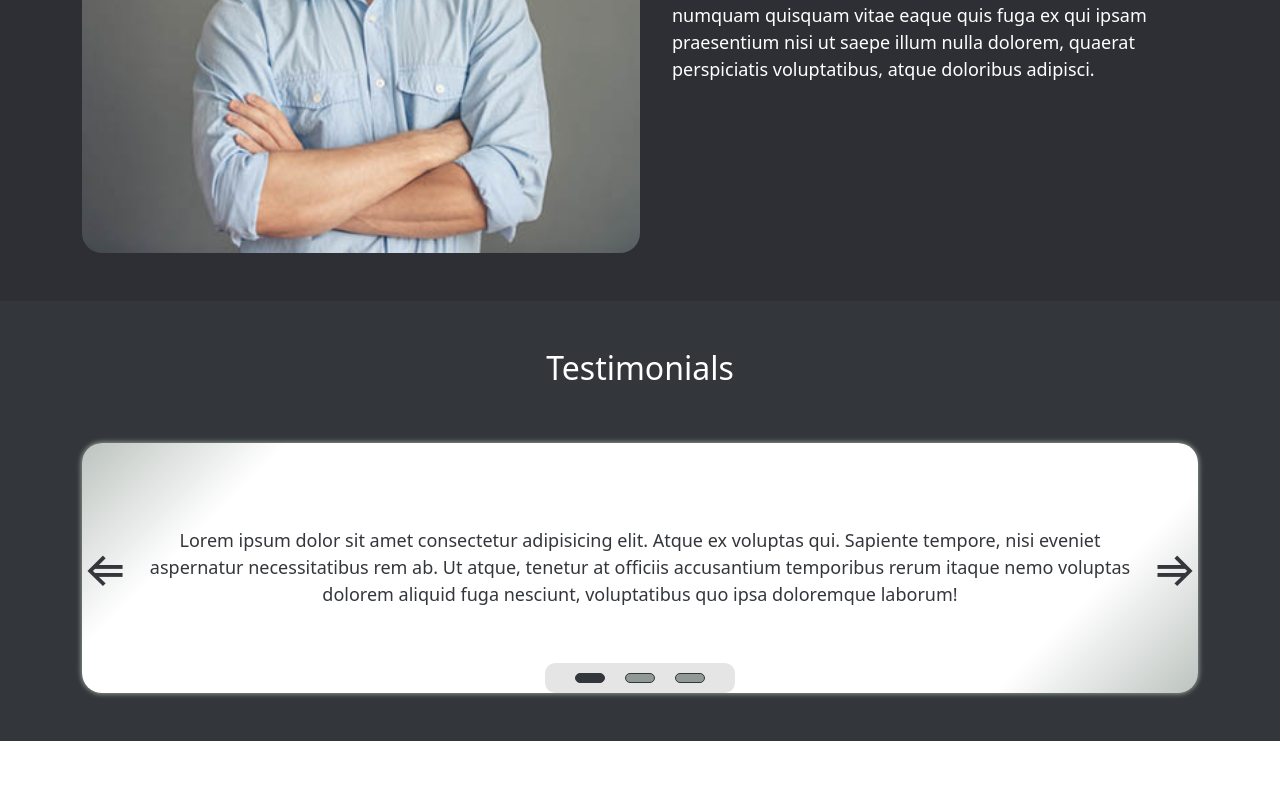
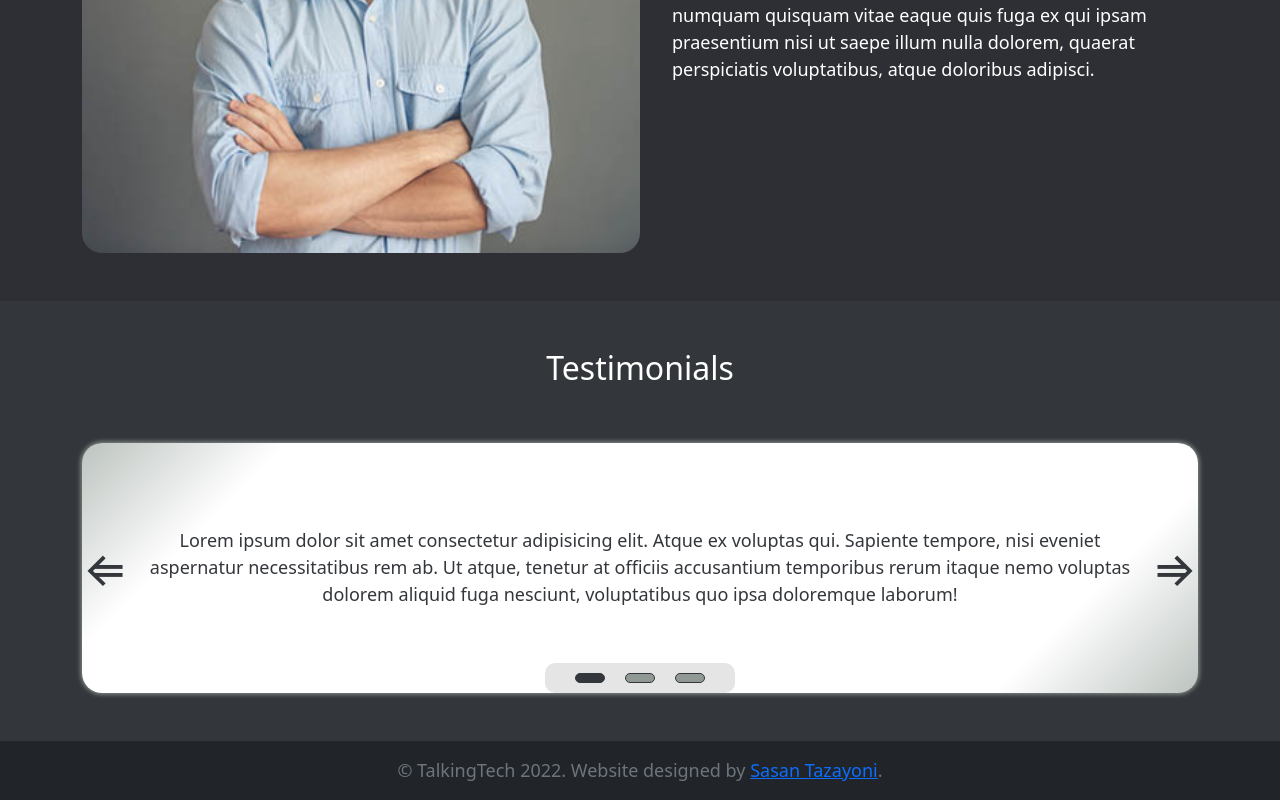
Before and after one commit to SasanTazayoni/TalkingTech, a plain HTML site: page home.html in a window 1280 px wide. Shown: the part 1304-2104 px from the top of the page. Before the commit the page ends 2045 px from the top, so only its background shows below. Drawn offline with nearby package versions, Linux system fonts and the light colour scheme.

Commit message:
Footer added

```diff
--- a/home.html
+++ b/home.html
@@ -249,6 +249,13 @@
       </div>
     </section>
 
+    <footer class="footer mt-auto py-3 bg-dark">
+     <div class="container">
+      <span class="text-muted">&copy; TalkingTech 2022. Website designed by
+          <a href="https://github.com/SasanTazayoni">Sasan Tazayoni</a>.</span>
+     </div>
+    </footer>
+
     <script
       src="https://cdn.jsdelivr.net/npm/bootstrap@5.2.0/dist/js/bootstrap.bundle.min.js"
       integrity="sha384-A3rJD856KowSb7dwlZdYEkO39Gagi7vIsF0jrRAoQmDKKtQBHUuLZ9AsSv4jD4Xa"
--- a/styles.css
+++ b/styles.css
@@ -21,6 +21,10 @@ body {
 img {
     display: block;
     max-width: 100%;
+}
+
+.footer {
+    text-align: center;
 }
 
 /* Typography */
```
